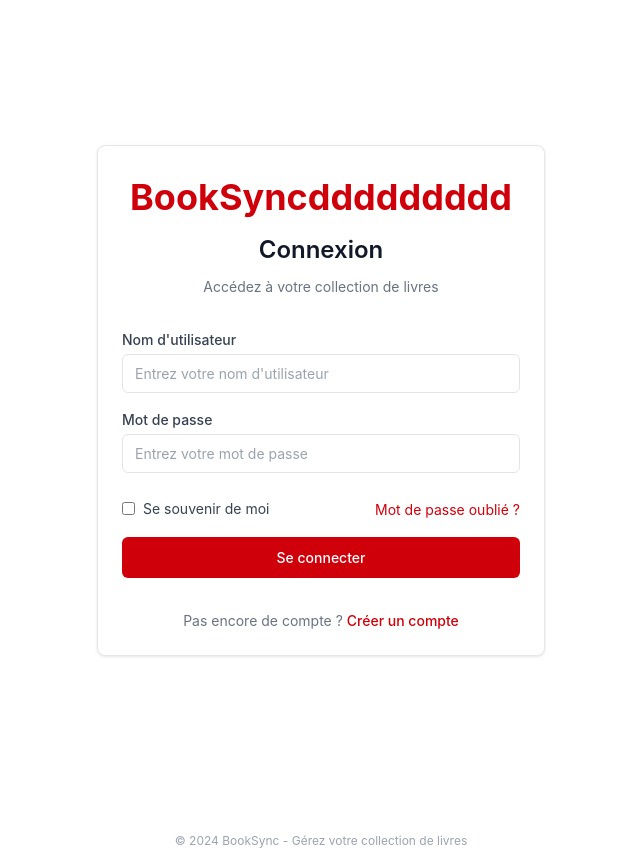
After one commit to shooter-dev/book_sync, a Django app: page /accounts/login/ in a window 1280 px wide. The commit adds this page. Shown: the whole page, without its empty margins (319-959 px from the left). Run offline with Django 5.2, Linux system fonts and the light colour scheme.

Commit message:
Feat connection scrum 18 (#9)
* feat: create view login

* feat: update core/urls create accounts/urls

* feat: add css

```diff
--- /dev/null
+++ b/book_sync/accounts/templates/login.html
@@ -0,0 +1,105 @@
+{% extends "base.html" %}
+{% load static %}
+
+{% block content %}
+<div class="auth-container dark-mode">
+    <div class="auth-card space-y-8">
+        <!-- Logo/Titre principal -->
+        <div>
+            <h1 class="auth-title mangacollec-red-text">
+                BookSyncddddddddd
+            </h1>
+            <h2 class="auth-subtitle">
+                Connexion
+            </h2>
+            <p class="auth-description">
+                Accédez à votre collection de livres
+            </p>
+        </div>
+
+        <!-- Formulaire de connexion -->
+        <form method="post">
+            {% csrf_token %}
+
+            <!-- Champ nom d'utilisateur -->
+            <div class="form-group">
+                <label for="username" class="form-label">
+                    Nom d'utilisateur
+                </label>
+                <input id="username" name="username" type="text" required
+                       class="mangacollec-input form-input"
+                       placeholder="Entrez votre nom d'utilisateur">
+            </div>
+
+            <!-- Champ mot de passe -->
+            <div class="form-group">
+                <label for="password" class="form-label">
+                    Mot de passe
+                </label>
+                <input id="password" name="password" type="password" required
+                       class="mangacollec-input form-input"
+                       placeholder="Entrez votre mot de passe">
+            </div>
+
+            <!-- Options -->
+            <div class="form-options">
+                <div class="checkbox-group">
+                    <input id="remember-me" name="remember-me" type="checkbox"
+                           class="mangacollec-checkbox">
+                    <label for="remember-me" class="checkbox-label">
+                        Se souvenir de moi
+                    </label>
+                </div>
+                <div>
+                    <a href="#" class="mangacollec-red-text forgot-password">
+                        Mot de passe oublié ?
+                    </a>
+                </div>
+            </div>
+
+            <!-- Messages d'erreur -->
+            {% if messages %}
+                {% for message in messages %}
+                    <div class="error-message">
+                        <p class="error-title">
+                            {{ message }}
+                        </p>
+                    </div>
+                {% endfor %}
+            {% endif %}
+
+            {% if form.errors %}
+                <div class="error-message">
+                    <h3 class="error-title">
+                        Erreur de connexion
+                    </h3>
+                    <div class="error-list">
+                        <ul>
+                            {% for field, errors in form.errors.items %}
+                                {% for error in errors %}
+                                    <li>• {{ error }}</li>
+                                {% endfor %}
+                            {% endfor %}
+                        </ul>
+                    </div>
+                </div>
+            {% endif %}
+
+            <!-- Bouton de connexion -->
+            <button type="submit" class="mangacollec-red submit-button">
+                Se connecter
+            </button>
+        </form>
+
+        <!-- Lien inscription -->
+        <div class="signup-link">
+            <p>
+                Pas encore de compte ?
+                <a href="#" class="mangacollec-red-text">
+                    Créer un compte
+                </a>
+            </p>
+        </div>
+    </div>
+</div>
+{% endblock %}
--- a/book_sync/accounts/urls.py
+++ b/book_sync/accounts/urls.py
@@ -1,7 +1,10 @@
-from django.contrib import admin
 from django.urls import path
-from .  import views
+from . import views
+
+app_name = 'accounts'
 
 urlpatterns = [
+    path('login/', views.login_view, name='login'),
     path("register/", views.register_view, name="register"),
+
 ]
--- a/book_sync/accounts/views.py
+++ b/book_sync/accounts/views.py
@@ -1,5 +1,59 @@
-from django.shortcuts import render
+from django.shortcuts import render, redirect
+from django.contrib.auth import authenticate, login as auth_login, logout as auth_logout
+from django.contrib.auth.forms import AuthenticationForm
+from django.contrib import messages
+from django.views.decorators.csrf import csrf_protect
+from django.views.decorators.cache import never_cache
+from django.urls import reverse
 
-# Create your views here.
+
+@never_cache
+@csrf_protect
+def login_view(request):
+    """
+    Vue de login
+    Gère l'authentification des utilisateurs
+    """
+    if request.user.is_authenticated:
+        return redirect('app:index')  # Rediriger si déjà connecté
+
+    form = AuthenticationForm()
+
+    if request.method == 'POST':
+        form = AuthenticationForm(request, data=request.POST)
+
+        if form.is_valid():
+            username = form.cleaned_data.get('username')
+            password = form.cleaned_data.get('password')
+            remember_me = request.POST.get('remember-me')
+
+            user = authenticate(username=username, password=password)
+
+            if user is not None:
+                auth_login(request, user)
+
+                # Gestion du "Se souvenir de moi"
+                if not remember_me:
+                    request.session.set_expiry(0)  # Expire à la fermeture du navigateur
+                else:
+                    request.session.set_expiry(1209600)  # 2 semaines
+
+                messages.success(request, f'Bienvenue {user.username} !')
+
+                # Redirection après connexion
+                next_url = request.GET.get('next', 'index')
+                return redirect(next_url)
+            else:
+                messages.error(request, 'Nom d\'utilisateur ou mot de passe incorrect.')
+        else:
+            messages.error(request, 'Veuillez corriger les erreurs ci-dessous.')
+
+    context = {
+        'form': form,
+        'title': 'Connexion - BookSync'
+    }
+
+    return render(request, 'login.html', context)
+
 def register_view(request):
     return render(request, 'register.html')
--- /dev/null
+++ b/book_sync/app/static/css/style.css
@@ -0,0 +1,322 @@
+/* BookSync Authentication Styles - Mangacollec Theme */
+
+body {
+    font-family: -apple-system, BlinkMacSystemFont, "Segoe UI", Roboto, Helvetica, Arial, sans-serif;
+}
+
+/* Couleurs principales - Light Mode */
+.mangacollec-red {
+    background-color: #CF000A;
+}
+
+.mangacollec-red:hover {
+    background-color: #B0000A;
+    opacity: 0.9;
+}
+
+.mangacollec-red-text {
+    color: #CF000A;
+}
+
+.mangacollec-red-text:hover {
+    color: #B0000A;
+}
+
+/* Styles des inputs */
+.mangacollec-input {
+    border: 1px solid #e1e5e9;
+    background: transparent;
+    transition: all 0.2s ease;
+}
+
+.mangacollec-input:focus {
+    border-color: #CF000A;
+    box-shadow: 0 0 0 1px #CF000A;
+    outline: none;
+}
+
+.mangacollec-input::placeholder {
+    color: #9ca3af;
+}
+
+/* Checkbox styles */
+.mangacollec-checkbox:checked {
+    background-color: #CF000A;
+    border-color: #CF000A;
+}
+
+.mangacollec-checkbox {
+    accent-color: #CF000A;
+}
+
+/* Layout styles */
+.auth-container {
+    min-height: 100vh;
+    display: flex;
+    align-items: center;
+    justify-content: center;
+    background-color: white;
+    padding: 3rem 1rem;
+}
+
+.auth-card {
+    background-color: white;
+    border-radius: 0.5rem;
+    box-shadow: 0 1px 3px 0 rgba(0, 0, 0, 0.1);
+    border: 1px solid #e5e7eb;
+    padding: 1.5rem;
+    max-width: 28rem;
+    width: 100%;
+}
+
+.auth-title {
+    font-size: 2.25rem;
+    font-weight: 700;
+    text-align: center;
+    margin-bottom: 0.5rem;
+}
+
+.auth-subtitle {
+    font-size: 1.5rem;
+    font-weight: 600;
+    text-align: center;
+    margin-bottom: 0.5rem;
+    color: #111827;
+}
+
+.auth-description {
+    font-size: 0.875rem;
+    text-align: center;
+    color: #6b7280;
+    margin-bottom: 2rem;
+}
+
+.form-group {
+    margin-bottom: 1rem;
+}
+
+.form-label {
+    display: block;
+    font-size: 0.875rem;
+    font-weight: 500;
+    color: #374151;
+    margin-bottom: 0.25rem;
+}
+
+.form-input {
+    width: 100%;
+    padding: 0.5rem 0.75rem;
+    border-radius: 0.375rem;
+    font-size: 0.875rem;
+}
+
+.form-options {
+    display: flex;
+    align-items: center;
+    justify-content: space-between;
+    padding-top: 0.5rem;
+    margin-bottom: 1rem;
+}
+
+.checkbox-group {
+    display: flex;
+    align-items: center;
+}
+
+.checkbox-label {
+    margin-left: 0.5rem;
+    font-size: 0.875rem;
+    color: #374151;
+}
+
+.forgot-password {
+    font-size: 0.875rem;
+    text-decoration: none;
+}
+
+.forgot-password:hover {
+    text-decoration: underline;
+}
+
+.submit-button {
+    width: 100%;
+    padding: 0.625rem 1rem;
+    font-size: 0.875rem;
+    font-weight: 500;
+    border-radius: 0.375rem;
+    color: white;
+    border: none;
+    cursor: pointer;
+    transition: all 0.2s ease;
+}
+
+.submit-button:hover {
+    box-shadow: 0 4px 6px -1px rgba(0, 0, 0, 0.1);
+}
+
+.signup-link {
+    text-align: center;
+    margin-top: 1.5rem;
+}
+
+.signup-link p {
+    font-size: 0.875rem;
+    color: #6b7280;
+}
+
+.signup-link a {
+    font-weight: 500;
+    text-decoration: none;
+}
+
+.signup-link a:hover {
+    text-decoration: underline;
+}
+
+.auth-footer {
+    text-align: center;
+    margin-top: 2rem;
+}
+
+.auth-footer p {
+    font-size: 0.75rem;
+    color: #9ca3af;
+}
+
+/* Messages d'erreur */
+.error-message {
+    border-radius: 0.375rem;
+    background-color: #fef2f2;
+    border: 1px solid #fecaca;
+    padding: 0.75rem;
+    margin-bottom: 1rem;
+}
+
+.error-title {
+    font-size: 0.875rem;
+    font-weight: 500;
+    color: #991b1b;
+    margin-bottom: 0.5rem;
+}
+
+.error-list {
+    font-size: 0.875rem;
+    color: #b91c1c;
+}
+
+.error-list ul {
+    list-style: none;
+    padding: 0;
+    margin: 0;
+}
+
+.error-list li {
+    margin-bottom: 0.25rem;
+}
+
+/* Dark Mode */
+@media (prefers-color-scheme: dark) {
+    .dark-mode {
+        background-color: #000;
+        color: #e1e5e9;
+    }
+
+    .auth-container {
+        background-color: #000;
+    }
+
+    .auth-card {
+        background-color: #000;
+        border-color: #374151;
+    }
+
+    .auth-subtitle {
+        color: #f9fafb;
+    }
+
+    .auth-description {
+        color: #9ca3af;
+    }
+
+    .form-label {
+        color: #d1d5db;
+    }
+
+    .checkbox-label {
+        color: #d1d5db;
+    }
+
+    .mangacollec-red {
+        background-color: #fc3117;
+    }
+
+    .mangacollec-red:hover {
+        background-color: #e02e15;
+    }
+
+    .mangacollec-red-text {
+        color: #fc3117;
+    }
+
+    .mangacollec-red-text:hover {
+        color: #e02e15;
+    }
+
+    .mangacollec-input {
+        background-color: transparent;
+        border-color: #4b5563;
+        color: #e1e5e9;
+    }
+
+    .mangacollec-input:focus {
+        border-color: #fc3117;
+        box-shadow: 0 0 0 1px #fc3117;
+    }
+
+    .mangacollec-input::placeholder {
+        color: #6b7280;
+    }
+
+    .mangacollec-checkbox:checked {
+        background-color: #fc3117;
+        border-color: #fc3117;
+    }
+
+    .error-message {
+        background-color: rgba(185, 28, 28, 0.1);
+        border-color: #991b1b;
+    }
+
+    .error-title {
+        color: #fca5a5;
+    }
+
+    .error-list {
+        color: #f87171;
+    }
+
+    .signup-link p {
+        color: #9ca3af;
+    }
+}
+
+/* Responsive */
+@media (max-width: 640px) {
+    .auth-container {
+        padding: 1.5rem 1rem;
+    }
+
+    .auth-title {
+        font-size: 1.875rem;
+    }
+
+    .auth-subtitle {
+        font-size: 1.25rem;
+    }
+
+    .form-options {
+        flex-direction: column;
+        align-items: flex-start;
+        gap: 0.75rem;
+    }
+}
--- a/book_sync/app/templates/base.html
+++ b/book_sync/app/templates/base.html
@@ -1,9 +1,13 @@
 <!DOCTYPE html>
+{% load static %}
+
 <html lang="fr">
 <head>
     <meta charset="UTF-8">
     <title>Title</title>
         <script src="https://cdn.jsdelivr.net/npm/@tailwindcss/browser@4"></script>
+
+        <link rel="stylesheet" href="{% static 'css/style.css' %}">
 
 </head>
 <body>
@@ -11,4 +15,12 @@
 
 {% endblock %}
 </body>
+<footer>
+    <!-- Footer -->
+        <div class="auth-footer">
+            <p>
+                © 2024 BookSync - Gérez votre collection de livres
+            </p>
+        </div>
+</footer>
 </html>
--- a/book_sync/app/urls.py
+++ b/book_sync/app/urls.py
@@ -1,7 +1,6 @@
-from django.contrib import admin
 from django.urls import path
 from .  import views
 
 urlpatterns = [
-    path("",views.index,name="index"),
+    path("home",views.index,name="index"),
 ]
--- a/book_sync/core/urls.py
+++ b/book_sync/core/urls.py
@@ -1,19 +1,3 @@
-"""
-URL configuration for core project.
-
-The `urlpatterns` list routes URLs to views. For more information please see:
-    https://docs.djangoproject.com/en/5.2/topics/http/urls/
-Examples:
-Function views
-    1. Add an import:  from my_app import views
-    2. Add a URL to urlpatterns:  path('', views.home, name='home')
-Class-based views
-    1. Add an import:  from other_app.views import Home
-    2. Add a URL to urlpatterns:  path('', Home.as_view(), name='home')
-Including another URLconf
-    1. Import the include() function: from django.urls import include, path
-    2. Add a URL to urlpatterns:  path('blog/', include('blog.urls'))
-"""
 from django.contrib import admin
 from django.urls import path, include
 
```
Also changed, not shown: book_sync/app/static/styles.css (deleted, +0 -10 lines).
